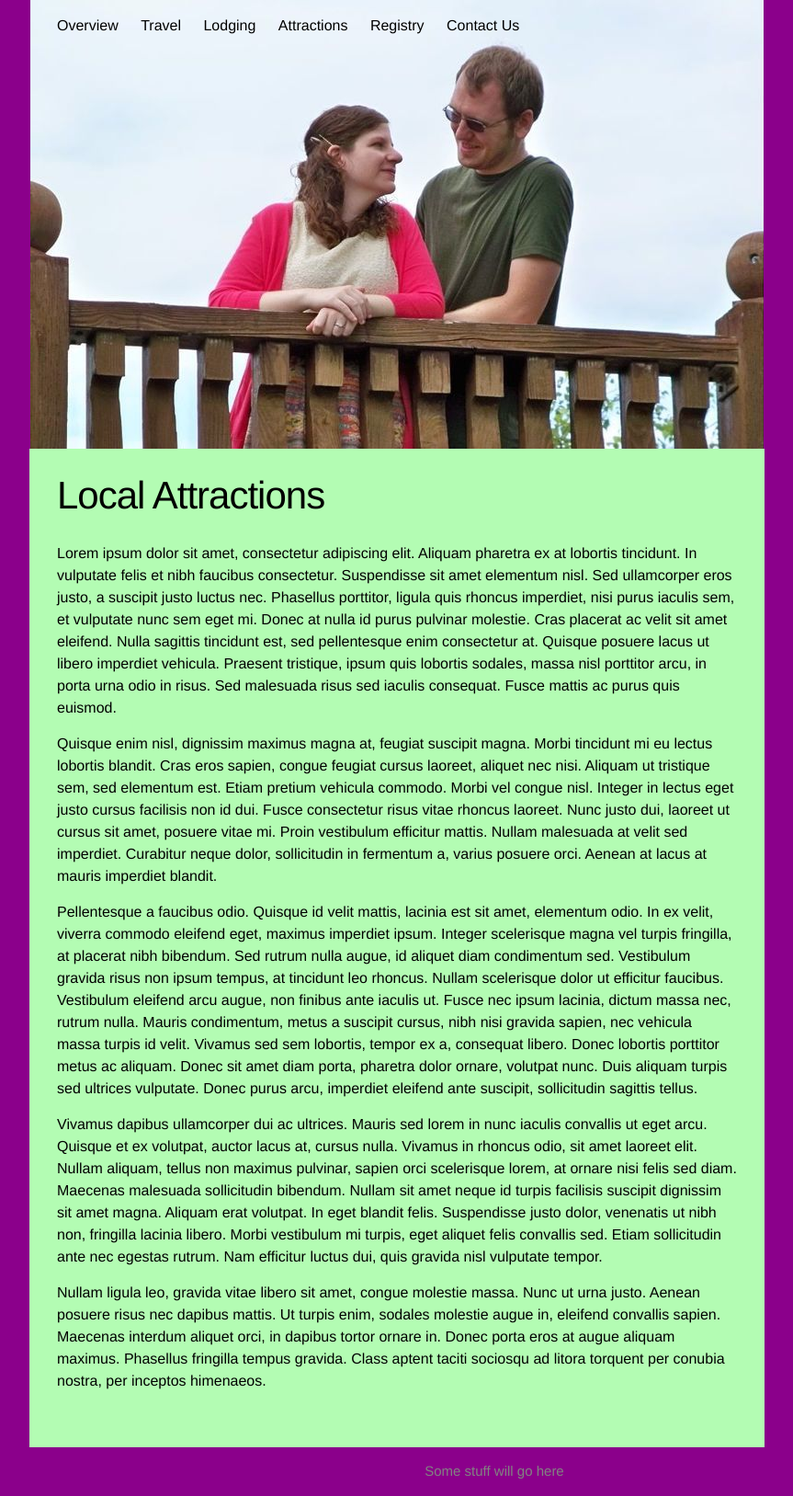
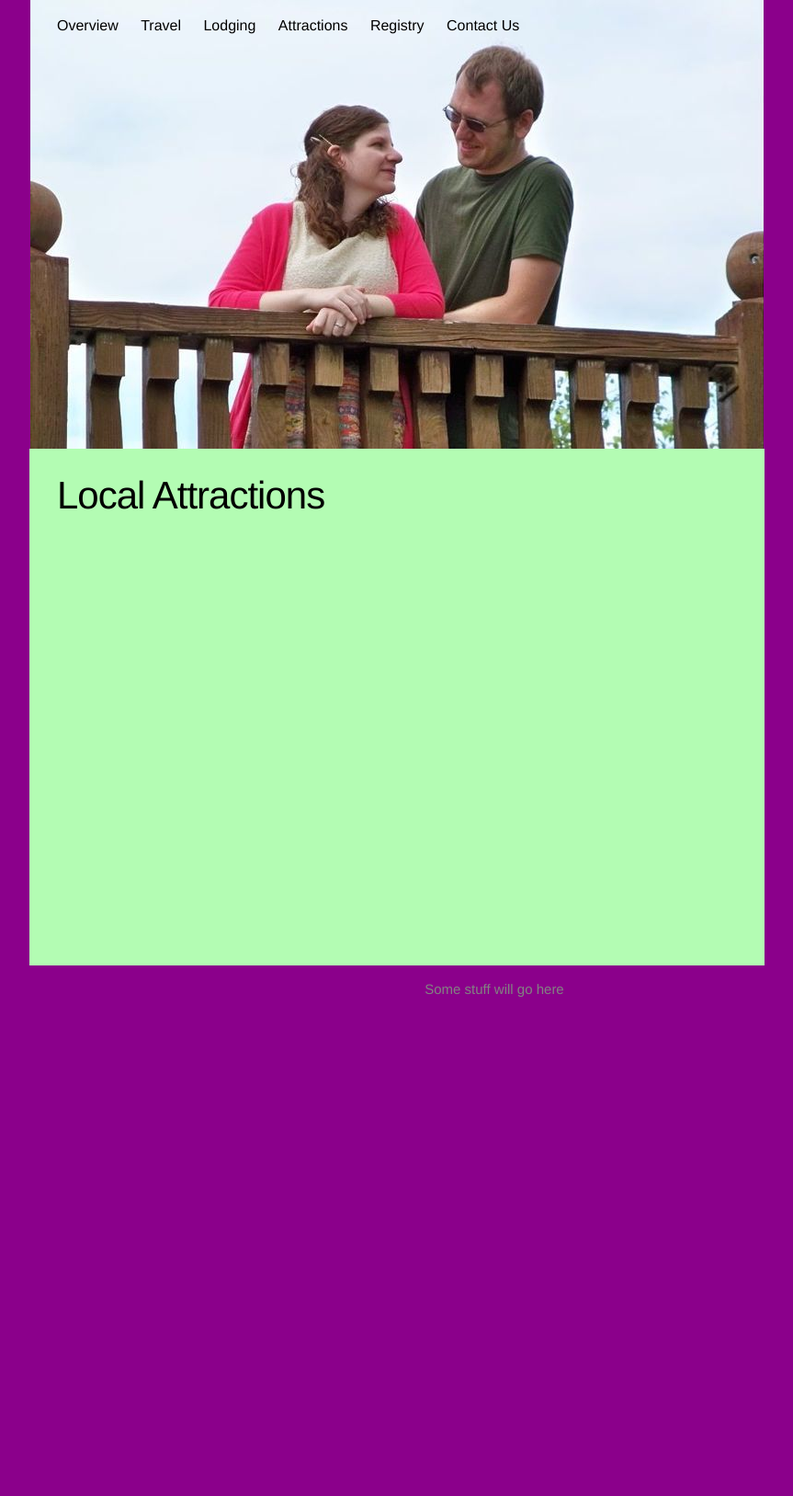
Before and after one commit to sargas/wedding-site, a Jekyll site: the page built from attractions.html, in a window 1280 px wide. Shown: the whole page at 92% size, without its empty margins (208-1071 px from the left). Built offline with Jekyll 4.4.1, drawn with Linux system fonts in a browser that asks for light colours; nearby versions of some CDN libraries; after the commit the page ends 1103 px from its top, so only the background shows below that.

Commit message:
Start of map of attractions
Using JSON for now....

```diff
--- a/_includes/head.html
+++ b/_includes/head.html
@@ -5,7 +5,9 @@
 
     <title>{% if page.title %}{{ page.title }}{% else %}{{ site.title }}{% endif %}</title>
     <meta name="description" content="{{ site.description }}">
-
+    {% if page.style %}
+    <link rel="stylesheet" href="{{ page.style | prepend: site.baseurl }}">
+    {% endif %}
     <link rel="stylesheet" href="{{ "/css/main.css" | prepend: site.baseurl }}">
     <link rel="canonical" href="{{ page.url | replace:'index.html','' | prepend: site.baseurl | prepend: site.url }}">
 </head>
--- /dev/null
+++ b/attractions.html
@@ -0,0 +1,12 @@
+---
+layout: page
+title: Local Attractions
+permalink: /attractions/
+style: /css/attractions.css
+---
+<script src="https://ajax.googleapis.com/ajax/libs/jquery/2.1.3/jquery.min.js"></script>
+<script type="text/javascript" src="https://maps.googleapis.com/maps/api/js?key=AIzaSyDkSd85eR6hwvRMU7RdrRf-hW8BgFy_oKs"></script>
+<script src="/js/attractions.js"></script>
+
+<div id="map-canvas"></div>
+<div id="map-markers"></div>
--- a/attractions.md
+++ /dev/null
@@ -1,15 +0,0 @@
----
-layout: page
-title: Local Attractions
-permalink: /attractions/
----
-
-Lorem ipsum dolor sit amet, consectetur adipiscing elit. Aliquam pharetra ex at lobortis tincidunt. In vulputate felis et nibh faucibus consectetur. Suspendisse sit amet elementum nisl. Sed ullamcorper eros justo, a suscipit justo luctus nec. Phasellus porttitor, ligula quis rhoncus imperdiet, nisi purus iaculis sem, et vulputate nunc sem eget mi. Donec at nulla id purus pulvinar molestie. Cras placerat ac velit sit amet eleifend. Nulla sagittis tincidunt est, sed pellentesque enim consectetur at. Quisque posuere lacus ut libero imperdiet vehicula. Praesent tristique, ipsum quis lobortis sodales, massa nisl porttitor arcu, in porta urna odio in risus. Sed malesuada risus sed iaculis consequat. Fusce mattis ac purus quis euismod.
-
-Quisque enim nisl, dignissim maximus magna at, feugiat suscipit magna. Morbi tincidunt mi eu lectus lobortis blandit. Cras eros sapien, congue feugiat cursus laoreet, aliquet nec nisi. Aliquam ut tristique sem, sed elementum est. Etiam pretium vehicula commodo. Morbi vel congue nisl. Integer in lectus eget justo cursus facilisis non id dui. Fusce consectetur risus vitae rhoncus laoreet. Nunc justo dui, laoreet ut cursus sit amet, posuere vitae mi. Proin vestibulum efficitur mattis. Nullam malesuada at velit sed imperdiet. Curabitur neque dolor, sollicitudin in fermentum a, varius posuere orci. Aenean at lacus at mauris imperdiet blandit.
-
-Pellentesque a faucibus odio. Quisque id velit mattis, lacinia est sit amet, elementum odio. In ex velit, viverra commodo eleifend eget, maximus imperdiet ipsum. Integer scelerisque magna vel turpis fringilla, at placerat nibh bibendum. Sed rutrum nulla augue, id aliquet diam condimentum sed. Vestibulum gravida risus non ipsum tempus, at tincidunt leo rhoncus. Nullam scelerisque dolor ut efficitur faucibus. Vestibulum eleifend arcu augue, non finibus ante iaculis ut. Fusce nec ipsum lacinia, dictum massa nec, rutrum nulla. Mauris condimentum, metus a suscipit cursus, nibh nisi gravida sapien, nec vehicula massa turpis id velit. Vivamus sed sem lobortis, tempor ex a, consequat libero. Donec lobortis porttitor metus ac aliquam. Donec sit amet diam porta, pharetra dolor ornare, volutpat nunc. Duis aliquam turpis sed ultrices vulputate. Donec purus arcu, imperdiet eleifend ante suscipit, sollicitudin sagittis tellus.
-
-Vivamus dapibus ullamcorper dui ac ultrices. Mauris sed lorem in nunc iaculis convallis ut eget arcu. Quisque et ex volutpat, auctor lacus at, cursus nulla. Vivamus in rhoncus odio, sit amet laoreet elit. Nullam aliquam, tellus non maximus pulvinar, sapien orci scelerisque lorem, at ornare nisi felis sed diam. Maecenas malesuada sollicitudin bibendum. Nullam sit amet neque id turpis facilisis suscipit dignissim sit amet magna. Aliquam erat volutpat. In eget blandit felis. Suspendisse justo dolor, venenatis ut nibh non, fringilla lacinia libero. Morbi vestibulum mi turpis, eget aliquet felis convallis sed. Etiam sollicitudin ante nec egestas rutrum. Nam efficitur luctus dui, quis gravida nisl vulputate tempor.
-
-Nullam ligula leo, gravida vitae libero sit amet, congue molestie massa. Nunc ut urna justo. Aenean posuere risus nec dapibus mattis. Ut turpis enim, sodales molestie augue in, eleifend convallis sapien. Maecenas interdum aliquet orci, in dapibus tortor ornare in. Donec porta eros at augue aliquam maximus. Phasellus fringilla tempus gravida. Class aptent taciti sociosqu ad litora torquent per conubia nostra, per inceptos himenaeos.
--- /dev/null
+++ b/css/attractions.scss
@@ -0,0 +1,20 @@
+---
+---
+
+#map-canvas {
+	height: 400px;
+	width: 100%;
+	margin: 0;
+	padding: 0;
+}
+
+.marker-div {
+	border: thin solid black;
+	display: inline-block;
+	margin: 2pt;
+	padding: 0pt 3pt;
+}
+
+.marker-selected {
+	font-weight: bold;
+}
```
Also changed, not shown: _sass/_layout.scss (+0 -20 lines), attraction_info.json (added, +21 -0 lines), js/attractions.coffee (added, +51 -0 lines).
